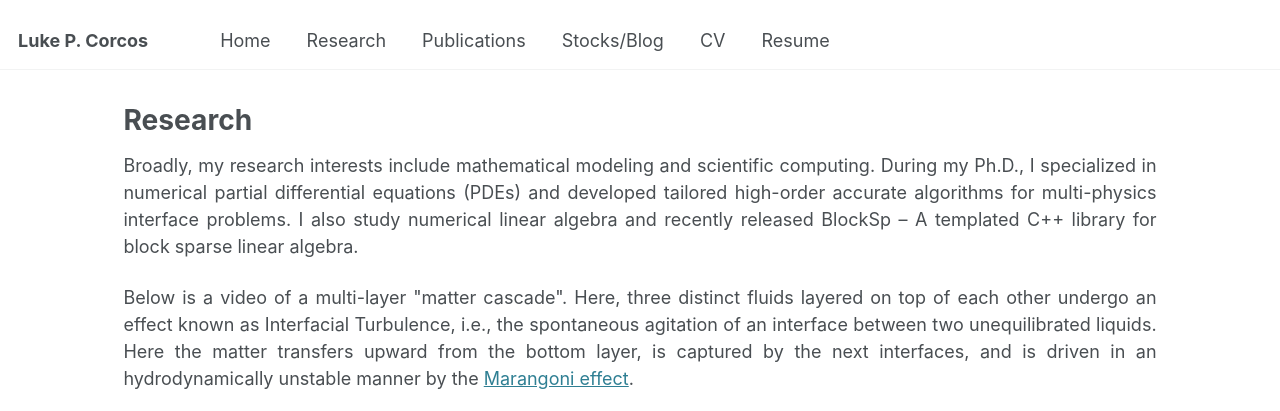
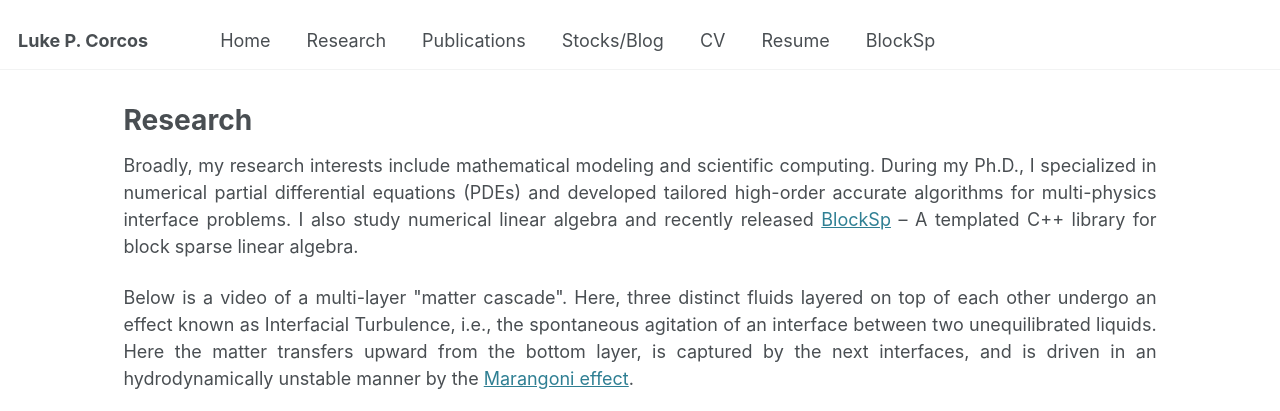
Before and after one commit to lpcorcos/lpcorcos.github.io, a Jekyll site: the page built from _pages/research.html, in a window 1280 px wide and 900 px high, cut to the strip 0-411 px from the top of the window. Built offline with Jekyll 4.4.1, drawn with Linux system fonts in a browser that asks for light colours.

Commit message:
Added BlockSp links

```diff
--- a/_data/navigation.yml
+++ b/_data/navigation.yml
@@ -22,3 +22,6 @@ main:
 
   - title: "Resume"
     url: /resume/
+
+  - title: "BlockSp"
+    url: https://github.com/BlockSp/BlockSp
--- a/_pages/research.html
+++ b/_pages/research.html
@@ -10,7 +10,7 @@ description: Luke P. Corcos research
 Broadly, my research interests include mathematical modeling and scientific computing.
 During my Ph.D., I specialized in numerical partial differential equations (PDEs) and
 developed tailored high-order accurate algorithms for multi-physics interface problems.
-I also study numerical linear algebra and recently released BlockSp &ndash;
+I also study numerical linear algebra and recently released <a href="https://github.com/BlockSp/BlockSp">BlockSp</a> &ndash;
 A templated C++ library for block sparse linear algebra.
 </p>
 
```
